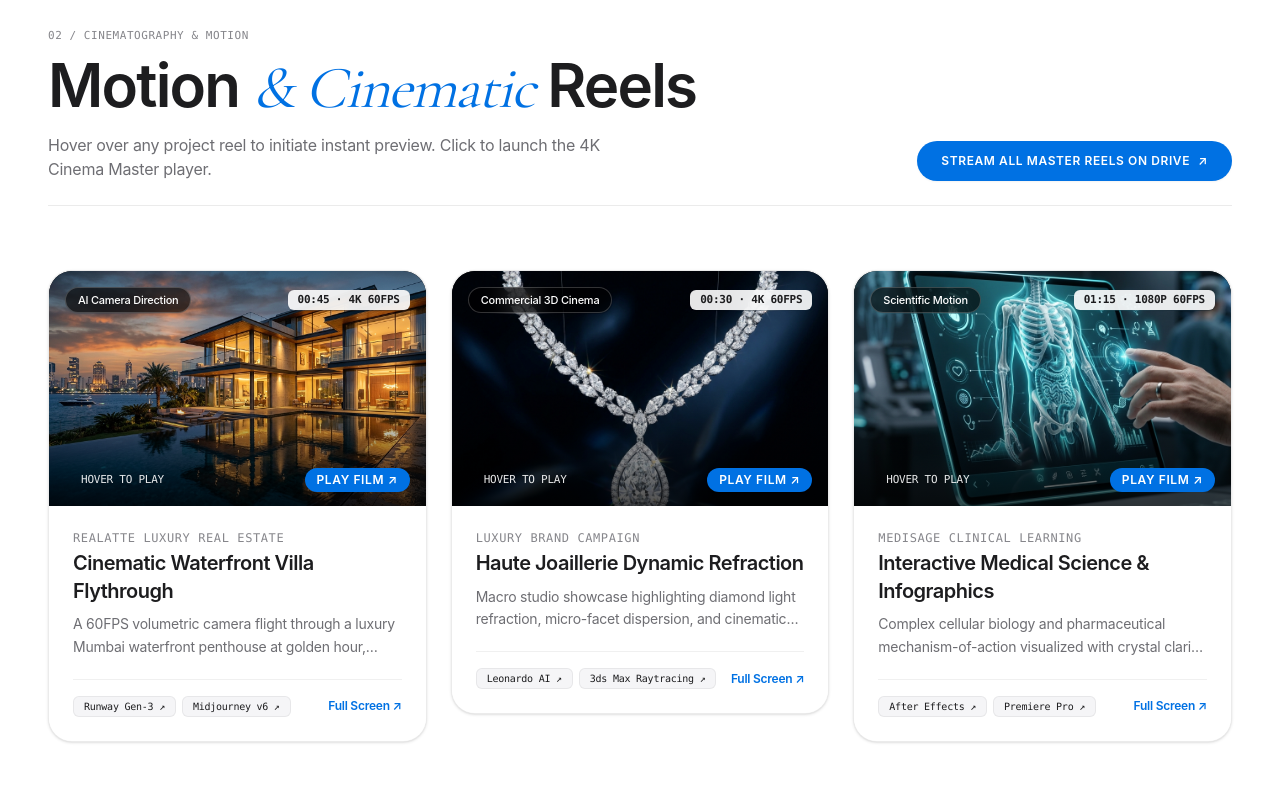
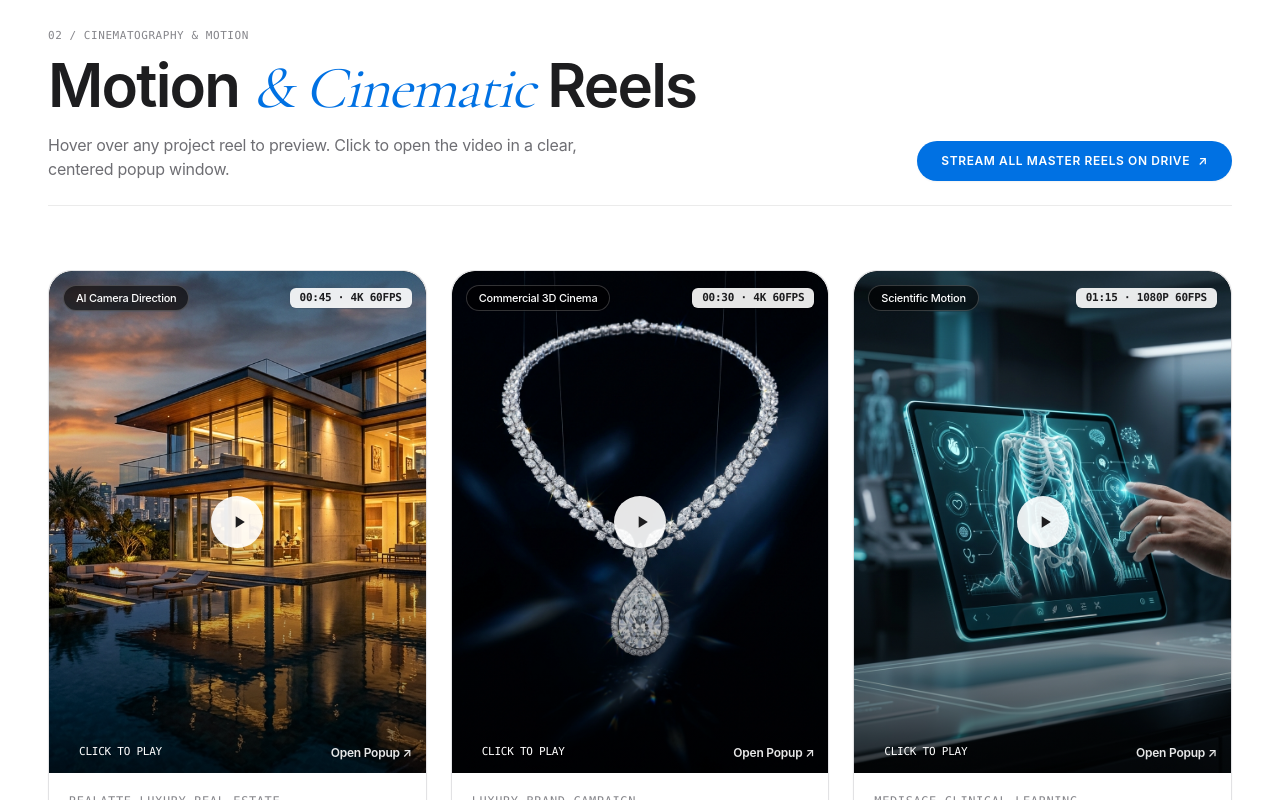
Before and after one commit to vedv0987-cloud/vedprakash-portfolio, a Next.js app: page / in a window 1280 px wide. Shown: the part 3400-4200 px from the top of the page. Built offline with nearby package versions, Linux system fonts and the light colour scheme.

Commit message:
fix: clean centered popup window for video without any text clutter or overlays

```diff
--- a/src/components/sections/VideoShowcase.tsx
+++ b/src/components/sections/VideoShowcase.tsx
@@ -1,12 +1,25 @@
 'use client';
 
-import { useRef, useEffect } from 'react';
+import { useState, useRef, useEffect } from 'react';
+import { motion, AnimatePresence } from 'framer-motion';
 import { videoProjects, siteConfig } from '@/data/portfolio';
-import VideoHoverCard from '@/components/ui/VideoHoverCard';
+import VideoHoverCard, { VideoProject } from '@/components/ui/VideoHoverCard';
 import { gsap } from '@/hooks/useGSAP';
 
 export default function VideoShowcase() {
+  const [selectedVideo, setSelectedVideo] = useState<VideoProject | null>(null);
   const sectionRef = useRef<HTMLElement | null>(null);
+
+  // Close on ESC key
+  useEffect(() => {
+    const handleKeyDown = (e: KeyboardEvent) => {
+      if (e.key === 'Escape') {
+        setSelectedVideo(null);
+      }
+    };
+    window.addEventListener('keydown', handleKeyDown);
+    return () => window.removeEventListener('keydown', handleKeyDown);
+  }, []);
 
   useEffect(() => {
     if (!sectionRef.current) return;
@@ -47,7 +60,7 @@ export default function VideoShowcase() {
             Motion <span className="serif-italic font-normal text-[#0071e3]">&amp; Cinematic</span> Reels
           </h2>
           <p className="mt-3 text-base text-[#6e6e73] max-w-xl font-normal">
-            Hover over any project reel to initiate instant preview. Click to launch the 4K Cinema Master player.
+            Hover over any project reel to preview. Click to open the video in a clear, centered popup window.
           </p>
         </div>
 
@@ -66,10 +79,60 @@ export default function VideoShowcase() {
       <div className="grid grid-cols-1 md:grid-cols-3 gap-6">
         {videoProjects.map((vid) => (
           <div key={vid.id} className="video-reveal">
-            <VideoHoverCard project={vid} />
+            <VideoHoverCard
+              project={vid}
+              onPlayClick={(p) => setSelectedVideo(p)}
+            />
           </div>
         ))}
       </div>
+
+      {/* ── Single Clean Centered Popup Window (No Text Clutter) ── */}
+      <AnimatePresence>
+        {selectedVideo && (
+          <motion.div
+            initial={{ opacity: 0 }}
+            animate={{ opacity: 1 }}
+            exit={{ opacity: 0 }}
+            className="fixed inset-0 z-[99999] bg-black/85 backdrop-blur-xl flex items-center justify-center p-4 sm:p-6 md:p-10"
+            onClick={() => setSelectedVideo(null)}
+          >
+            {/* Top-Right Floating Close Button */}
+            <button
+              onClick={() => setSelectedVideo(null)}
+              className="absolute top-6 right-6 z-50 w-12 h-12 rounded-full bg-white/20 hover:bg-white/40 text-white flex items-center justify-center text-xl font-bold backdrop-blur-md transition-all cursor-pointer shadow-lg hover:scale-105"
+              title="Close (ESC)"
+            >
+              ✕
+            </button>
+
+            {/* Video Window - Pure & Centered */}
+            <motion.div
+              initial={{ scale: 0.92, opacity: 0, y: 20 }}
+              animate={{ scale: 1, opacity: 1, y: 0 }}
+              exit={{ scale: 0.92, opacity: 0, y: 20 }}
+              transition={{ duration: 0.25, ease: [0.16, 1, 0.3, 1] as const }}
+              onClick={(e) => e.stopPropagation()}
+              className="relative max-h-[88vh] max-w-[92vw] aspect-[9/16] sm:aspect-[9/16] rounded-3xl overflow-hidden shadow-[0_25px_70px_rgba(0,0,0,0.8)] bg-black border border-white/15 flex items-center justify-center"
+            >
+              {selectedVideo.videoSrc ? (
+                <video
+                  src={selectedVideo.videoSrc}
+                  controls
+                  autoPlay
+                  playsInline
+                  preload="auto"
+                  className="w-full h-full object-contain rounded-3xl"
+                />
+              ) : (
+                <div className="w-full h-full flex items-center justify-center text-white">
+                  <span>Video loading...</span>
+                </div>
+              )}
+            </motion.div>
+          </motion.div>
+        )}
+      </AnimatePresence>
     </section>
   );
 }
--- a/src/components/ui/VideoHoverCard.tsx
+++ b/src/components/ui/VideoHoverCard.tsx
@@ -19,9 +19,14 @@ export interface VideoProject {
   description: string;
 }
 
-export default function VideoHoverCard({ project }: { project: VideoProject }) {
+export default function VideoHoverCard({
+  project,
+  onPlayClick,
+}: {
+  project: VideoProject;
+  onPlayClick: (project: VideoProject) => void;
+}) {
   const [isHovered, setIsHovered] = useState(false);
-  const [isModalOpen, setIsModalOpen] = useState(false);
   const videoRef = useRef<HTMLVideoElement | null>(null);
 
   const handleMouseEnter = () => {
@@ -40,15 +45,14 @@ export default function VideoHoverCard({ project }: { project: VideoProject }) {
   };
 
   return (
-    <>
     <div
       onMouseEnter={handleMouseEnter}
       onMouseLeave={handleMouseLeave}
-        onClick={() => setIsModalOpen(true)}
-        className="group relative rounded-3xl overflow-hidden bg-[#ffffff] border border-black/[0.08] hover:border-black/[0.16] shadow-sm hover:shadow-xl transition-all duration-300 cursor-pointer flex flex-col justify-between"
+      onClick={() => onPlayClick(project)}
+      className="group relative rounded-3xl overflow-hidden bg-[#f5f5f7] border border-black/[0.08] hover:border-[#0071e3]/40 shadow-xs hover:shadow-xl transition-all duration-300 cursor-pointer flex flex-col justify-between"
     >
       {/* Video / Poster Canvas */}
-        <div className="relative aspect-[16/10] overflow-hidden bg-[#000000]">
+      <div className="relative aspect-[3/4] overflow-hidden bg-[#000000] rounded-t-3xl">
         <Image
           src={project.posterImage}
           alt={project.title}
@@ -73,10 +77,10 @@ export default function VideoHoverCard({ project }: { project: VideoProject }) {
           />
         )}
 
-          <div className="absolute inset-0 bg-gradient-to-t from-black/70 via-transparent to-transparent pointer-events-none" />
+        <div className="absolute inset-0 bg-gradient-to-t from-black/60 via-transparent to-transparent pointer-events-none" />
 
         {/* Top Badges */}
-          <div className="absolute top-4 left-4 right-4 flex items-center justify-between pointer-events-none">
+        <div className="absolute top-3.5 left-3.5 right-3.5 flex items-center justify-between pointer-events-none">
           <span className="bg-black/60 backdrop-blur-md text-white text-[11px] font-medium px-3 py-1 rounded-full border border-white/20">
             {project.category}
           </span>
@@ -85,36 +89,44 @@ export default function VideoHoverCard({ project }: { project: VideoProject }) {
           </span>
         </div>
 
-          {/* Bottom Overlay Info */}
-          <div className="absolute bottom-3.5 left-4 right-4 flex items-center justify-between text-white pointer-events-none">
+        {/* Center Play Button Overlay */}
+        <div className="absolute inset-0 flex items-center justify-center pointer-events-none">
+          <div className="w-13 h-13 rounded-full bg-white/90 text-[#1d1d1f] shadow-lg flex items-center justify-center pl-1 group-hover:scale-110 group-hover:bg-[#0071e3] group-hover:text-white transition-all duration-300">
+            <svg className="w-5 h-5 fill-current" viewBox="0 0 24 24">
+              <path d="M8 5v14l11-7z" />
+            </svg>
+          </div>
+        </div>
+
+        {/* Bottom Status Bar */}
+        <div className="absolute bottom-3 left-3.5 right-3.5 flex items-center justify-between text-white pointer-events-none">
           <div className="flex items-center gap-2">
             <span className="w-2 h-2 rounded-full bg-emerald-400 animate-ping" />
-              <span className="text-[11px] font-mono text-white/90 font-medium">
-                {isHovered ? 'STREAMING PREVIEW' : 'HOVER TO PLAY'}
+            <span className="text-[11px] font-mono text-white font-medium drop-shadow-xs">
+              {isHovered ? 'PREVIEWING' : 'CLICK TO PLAY'}
             </span>
           </div>
-            <span className="text-xs font-semibold uppercase tracking-wider text-white bg-[#0071e3] px-3 py-1 rounded-full shadow-xs">
-              Play Film ↗
+          <span className="text-xs font-semibold text-white/90">
+            Open Popup ↗
           </span>
         </div>
       </div>
 
       {/* Content Details */}
-        <div className="p-6 flex-1 flex flex-col justify-between bg-white">
+      <div className="p-5 flex-1 flex flex-col justify-between bg-white rounded-b-3xl">
         <div>
           <span className="text-xs font-mono text-[#86868b] uppercase tracking-wider block">
             {project.client}
           </span>
-            <h3 className="text-xl font-semibold tracking-tight text-[#1d1d1f] mt-1 group-hover:text-[#0071e3] transition-colors leading-snug">
+          <h3 className="text-lg font-semibold tracking-tight text-[#1d1d1f] mt-1 group-hover:text-[#0071e3] transition-colors leading-snug">
             {project.title}
           </h3>
-            <p className="mt-2 text-sm text-[#6e6e73] leading-relaxed line-clamp-2 font-normal">
+          <p className="mt-2 text-xs text-[#6e6e73] leading-relaxed line-clamp-2">
             {project.description}
           </p>
         </div>
 
-          <div className="mt-5 pt-4 border-t border-black/[0.06] flex items-center justify-between">
-            {/* Clickable Tool Tags */}
+        <div className="mt-4 pt-3.5 border-t border-black/[0.06] flex items-center justify-between">
           <div className="flex flex-wrap gap-1.5" onClick={(e) => e.stopPropagation()}>
             {project.modelTags.slice(0, 2).map((m) => {
               const url = toolLinks[m] || 'https://google.com';
@@ -124,7 +136,7 @@ export default function VideoHoverCard({ project }: { project: VideoProject }) {
                   href={url}
                   target="_blank"
                   rel="noopener noreferrer"
-                    className="text-[10px] font-mono px-2.5 py-0.5 rounded-md bg-[#f5f5f7] hover:bg-[#0071e3] text-[#1d1d1f] hover:text-white border border-black/[0.06] transition-colors"
+                  className="text-[10px] font-mono px-2 py-0.5 rounded-md bg-[#f5f5f7] hover:bg-[#0071e3] text-[#1d1d1f] hover:text-white border border-black/[0.06] transition-colors"
                 >
                   {m} ↗
                 </a>
@@ -132,99 +144,10 @@ export default function VideoHoverCard({ project }: { project: VideoProject }) {
             })}
           </div>
           <span className="text-xs font-semibold text-[#0071e3] group-hover:underline">
-              Full Screen ↗
+            Watch Full Reel ↗
           </span>
         </div>
       </div>
     </div>
-
-      {/* ── In-Website Apple Cinema Modal ── */}
-      <AnimatePresence>
-        {isModalOpen && (
-          <motion.div
-            initial={{ opacity: 0 }}
-            animate={{ opacity: 1 }}
-            exit={{ opacity: 0 }}
-            className="fixed inset-0 z-[10000] bg-black/80 backdrop-blur-xl p-4 sm:p-6 md:p-10 flex items-center justify-center"
-            onClick={() => setIsModalOpen(false)}
-          >
-            <motion.div
-              initial={{ scale: 0.95, opacity: 0, y: 15 }}
-              animate={{ scale: 1, opacity: 1, y: 0 }}
-              exit={{ scale: 0.95, opacity: 0, y: 15 }}
-              transition={{ duration: 0.25, ease: [0.16, 1, 0.3, 1] as const }}
-              onClick={(e) => e.stopPropagation()}
-              className="relative w-full max-w-5xl max-h-[92vh] rounded-3xl overflow-hidden bg-[#161617] border border-white/20 shadow-[0_25px_70px_rgba(0,0,0,0.5)] flex flex-col text-white"
-            >
-              {/* Modal Header */}
-              <div className="px-6 py-4 bg-[#1d1d1f] border-b border-white/10 flex items-center justify-between shrink-0">
-                <div>
-                  <span className="text-xs font-mono text-[#2997ff] uppercase tracking-wider">
-                    {project.client} · {project.category}
-                  </span>
-                  <h3 className="text-lg sm:text-xl font-semibold tracking-tight text-white mt-0.5">
-                    {project.title}
-                  </h3>
-                </div>
-
-                <div className="flex items-center gap-3">
-                  {project.driveLink && (
-                    <a
-                      href={project.driveLink}
-                      target="_blank"
-                      rel="noopener noreferrer"
-                      className="px-4 py-1.5 rounded-full bg-white/10 hover:bg-white/20 text-white text-xs font-mono tracking-wider uppercase border border-white/20 transition-colors"
-                    >
-                      Drive Archive ↗
-                    </a>
-                  )}
-                  <button
-                    onClick={() => setIsModalOpen(false)}
-                    className="w-8 h-8 rounded-full bg-white/10 hover:bg-white/25 text-white flex items-center justify-center transition-colors cursor-pointer text-sm font-bold"
-                  >
-                    ✕
-                  </button>
-                </div>
-              </div>
-
-              {/* Video Player Container */}
-              <div className="relative flex-1 min-h-[50vh] max-h-[70vh] w-full bg-[#000000] flex items-center justify-center p-2 sm:p-4 overflow-hidden">
-                {project.videoSrc ? (
-                  <video
-                    src={project.videoSrc}
-                    controls
-                    autoPlay
-                    playsInline
-                    preload="auto"
-                    className="max-h-[66vh] w-auto max-w-full h-auto object-contain rounded-xl shadow-2xl mx-auto"
-                  />
-                ) : (
-                  <div className="relative w-full h-full flex flex-col items-center justify-center text-center p-6">
-                    <Image
-                      src={project.posterImage}
-                      alt={project.title}
-                      fill
-                      className="object-contain"
-                      sizes="1000px"
-                    />
-                  </div>
-                )}
-              </div>
-
-              {/* Modal Footer */}
-              <div className="px-6 py-3.5 bg-[#1d1d1f] border-t border-white/10 flex flex-wrap items-center justify-between text-xs font-mono shrink-0 gap-2">
-                <span className="text-white/60">
-                  STACK: <strong className="text-white">{project.modelTags.join(' · ')}</strong>
-                </span>
-                <span className="text-emerald-400 font-semibold flex items-center gap-1.5">
-                  <span className="w-2 h-2 rounded-full bg-emerald-400 animate-pulse" />
-                  PLAYING IN-BROWSER 4K MASTER
-                </span>
-              </div>
-            </motion.div>
-          </motion.div>
-        )}
-      </AnimatePresence>
-    </>
   );
 }
```
Lines whose indentation alone changed are shown as unchanged.
